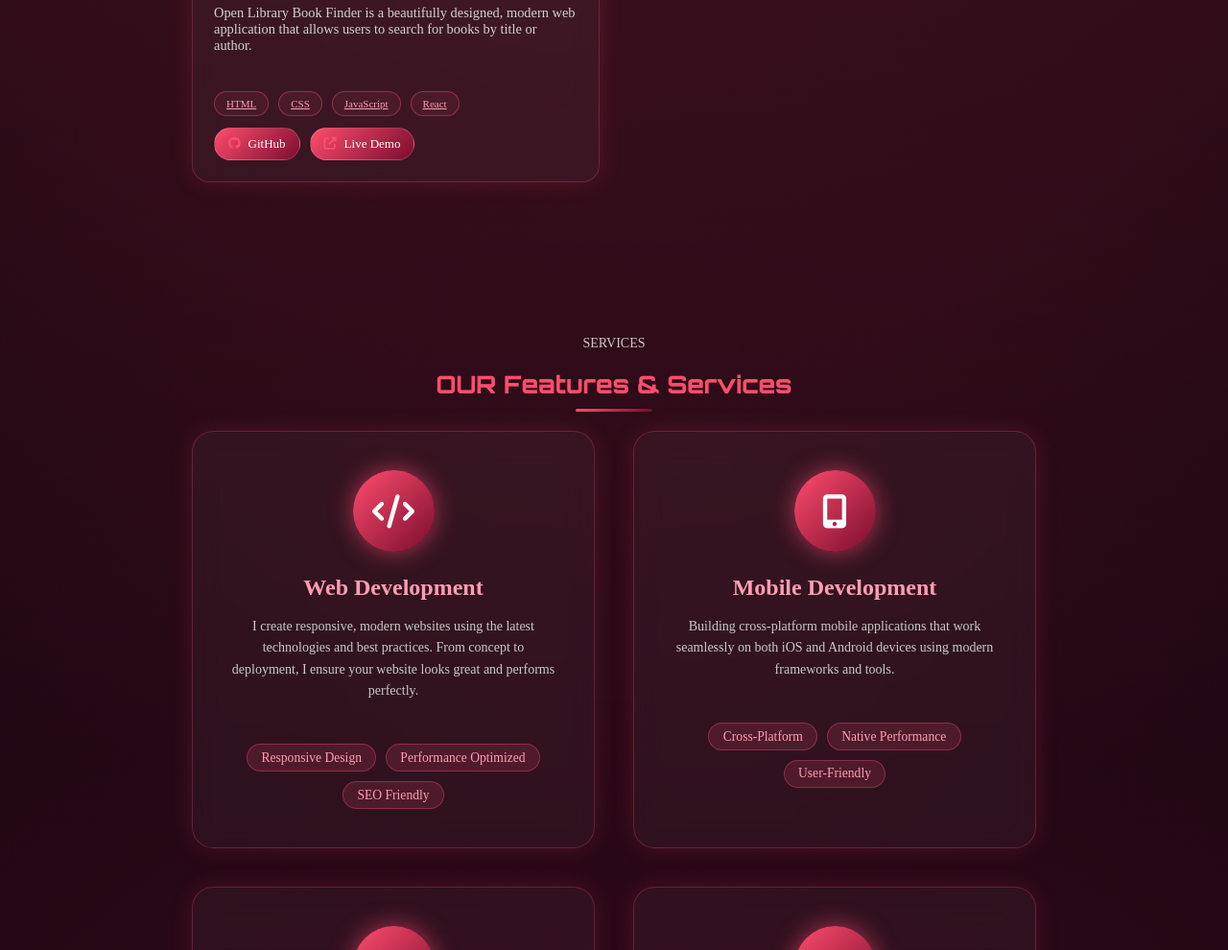
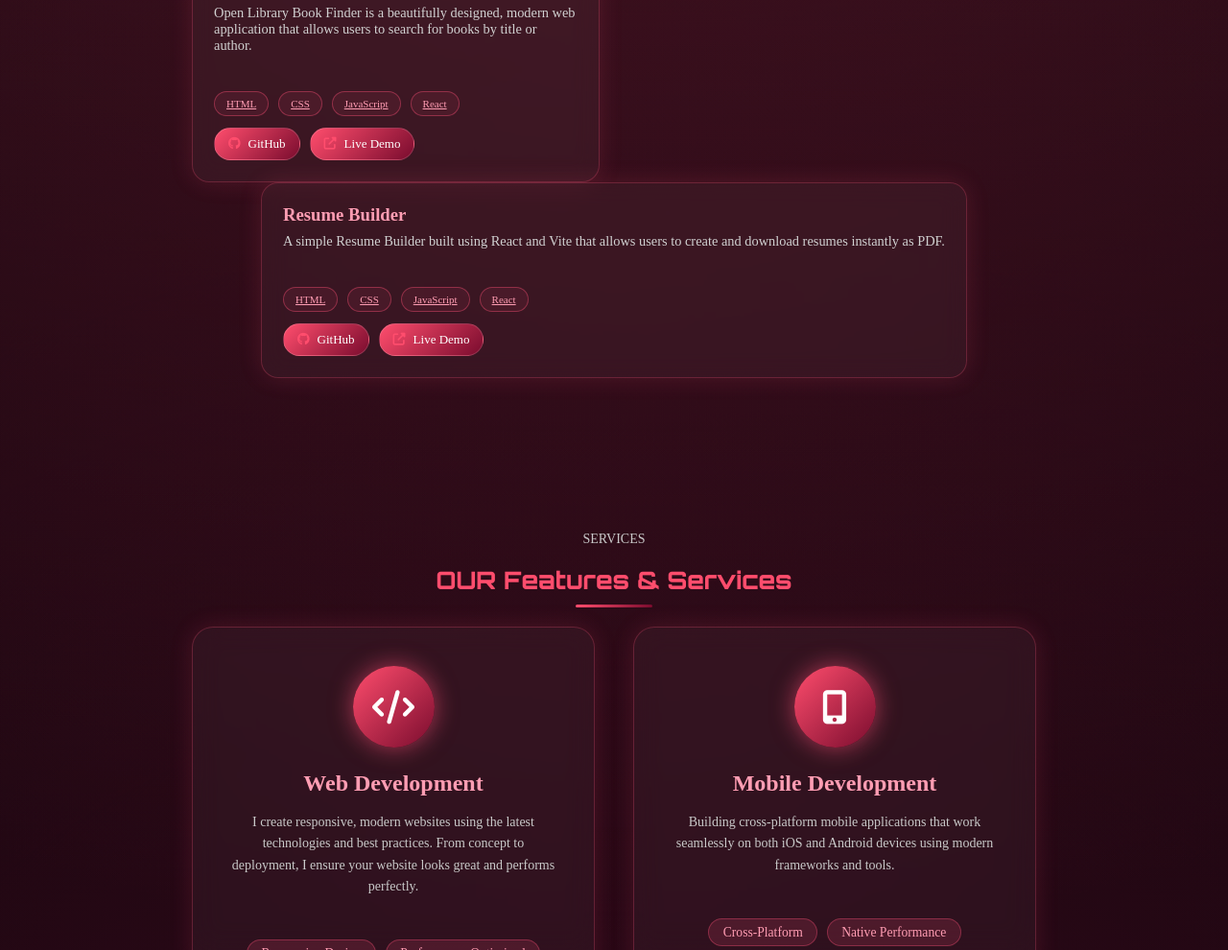
Before and after one commit to Anshika-av/myportfolio, a plain HTML site: page index.html in a window 1280 px wide. Shown: the part 1763-2753 px from the top of the page at 96% size. Drawn offline with Linux system fonts and the light colour scheme.

Commit message:
Added Resume Builder project

```diff
--- a/index.html
+++ b/index.html
@@ -200,15 +200,37 @@
       </div>
     </div>
 
-
-
-
       <div class="btns">
         <a href="https://github.com/Anshika-av" class="btn"><i class="fab fa-github"></i> GitHub</a>
         <a href="https://open-library-book-finder-348u-1d7yaxyf1-anshika-avs-projects.vercel.app" class="btn"><i class="fas fa-external-link-alt"></i> Live Demo</a>
       </div>
     </div>
+       <div class="project-card">
 
+    <h3>Resume Builder</h3>
+
+    <p>
+        A simple Resume Builder built using React and Vite that allows users to create and download resumes instantly as PDF.
+    </p>
+
+    <div class="skills">
+        <a href="#">HTML</a>
+        <a href="#">CSS</a>
+        <a href="#">JavaScript</a>
+        <a href="#">React</a>
+    </div>
+
+    <div class="btns">
+        <a href="https://github.com/Anshika-av/resume-builder" class="btn">
+            <i class="fab fa-github"></i> GitHub
+        </a>
+
+        <a href="https://resume-builder-xi-taupe.vercel.app/" class="btn">
+            <i class="fas fa-external-link-alt"></i> Live Demo
+        </a>
+    </div>
+
+</div>
 
      </section>
         <section id="service" class="section services reveal">
```
